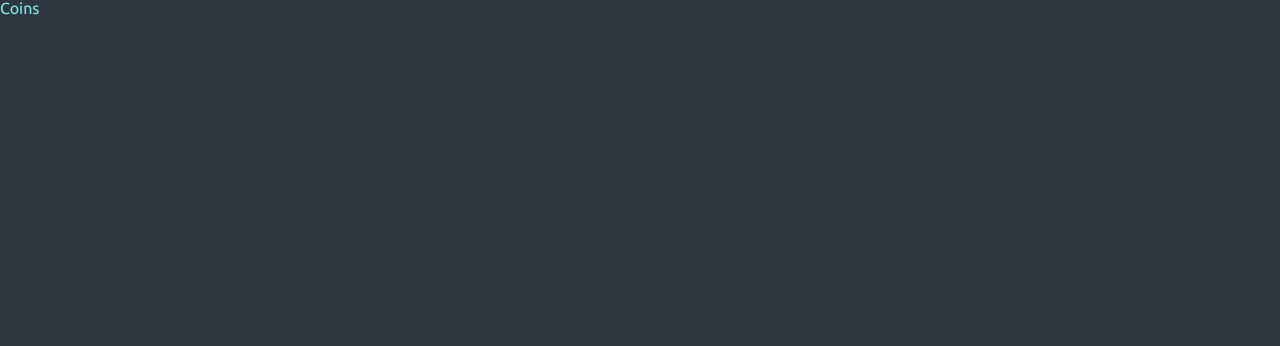
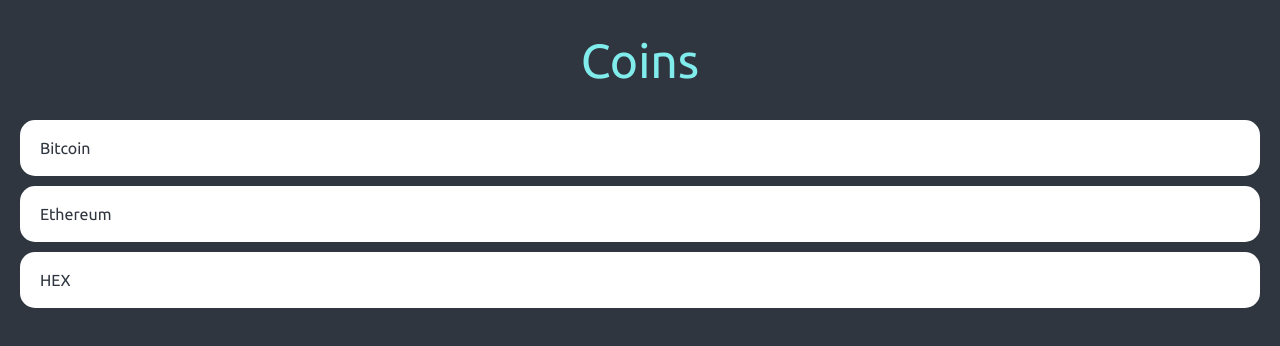
Before and after one commit to ccmonxx/crypto-tracker, a React (Create React App) app: page / in a window 1280 px wide. Shown: the top 346 px of the page. Built offline with nearby package versions, Linux system fonts and the light colour scheme.

Commit message:
Internal Data & Link

```diff
--- a/src/routes/Coin.tsx
+++ b/src/routes/Coin.tsx
@@ -1,5 +1,16 @@
+import { useParams } from "react-router-dom";
+
+interface IcoinId {
+	coinId: string;
+}
+
 function Coin() {
-	return <h2>Coin</h2>;
+	const { coinId } = useParams<IcoinId>();
+	return (
+		<>
+			<h2>Coin: {coinId}</h2>
+		</>
+	);
 }
 
 export default Coin;
--- a/src/routes/Coins.tsx
+++ b/src/routes/Coins.tsx
@@ -1,11 +1,87 @@
+import { Link } from "react-router-dom";
 import styled from "styled-components";
 
+const Container = styled.div`
+	padding: 0px 20px;
+`;
+
+const Header = styled.header`
+	display: flex;
+	align-items: center;
+	justify-content: center;
+	height: 15vh;
+`;
+
 const Title = styled.h1`
+	font-size: 48px;
 	color: ${(props) => props.theme.accentColor};
 `;
 
+// const CoinList = styled.ul``;
+
+const Coin = styled.li`
+	margin-bottom: 10px;
+	border-radius: 15px;
+	background-color: #fff;
+	color: ${(props) => props.theme.bgColor};
+
+	a {
+		display: block;
+		padding: 20px;
+		transition: color 0.2s ease-in;
+	}
+	:hover {
+		a {
+			color: ${(props) => props.theme.accentColor};
+		}
+	}
+`;
+
+const coins = [
+	{
+		id: "btc-bitcoin",
+		name: "Bitcoin",
+		symbol: "BTC",
+		rank: 1,
+		is_new: false,
+		is_active: true,
+		type: "coin",
+	},
+	{
+		id: "eth-ethereum",
+		name: "Ethereum",
+		symbol: "ETH",
+		rank: 2,
+		is_new: false,
+		is_active: true,
+		type: "coin",
+	},
+	{
+		id: "hex-hex",
+		name: "HEX",
+		symbol: "HEX",
+		rank: 3,
+		is_new: false,
+		is_active: true,
+		type: "token",
+	},
+];
+
 function Coins() {
-	return <Title>Coins</Title>;
+	return (
+		<Container>
+			<Header>
+				<Title>Coins</Title>
+			</Header>
+			<ul>
+				{coins.map((coin) => (
+					<Coin key={coin.id}>
+						<Link to={`/${coin.id}`}>{coin.name}</Link>
+					</Coin>
+				))}
+			</ul>
+		</Container>
+	);
 }
 
 export default Coins;
--- a/src/styles/GlobalStyle.tsx
+++ b/src/styles/GlobalStyle.tsx
@@ -14,5 +14,6 @@
   }
   a {
     text-decoration: none;
+    color: inherit;
   }
 `;
```
Also changed, not shown: 1 other file (tests, documents, lock files or other folders).
